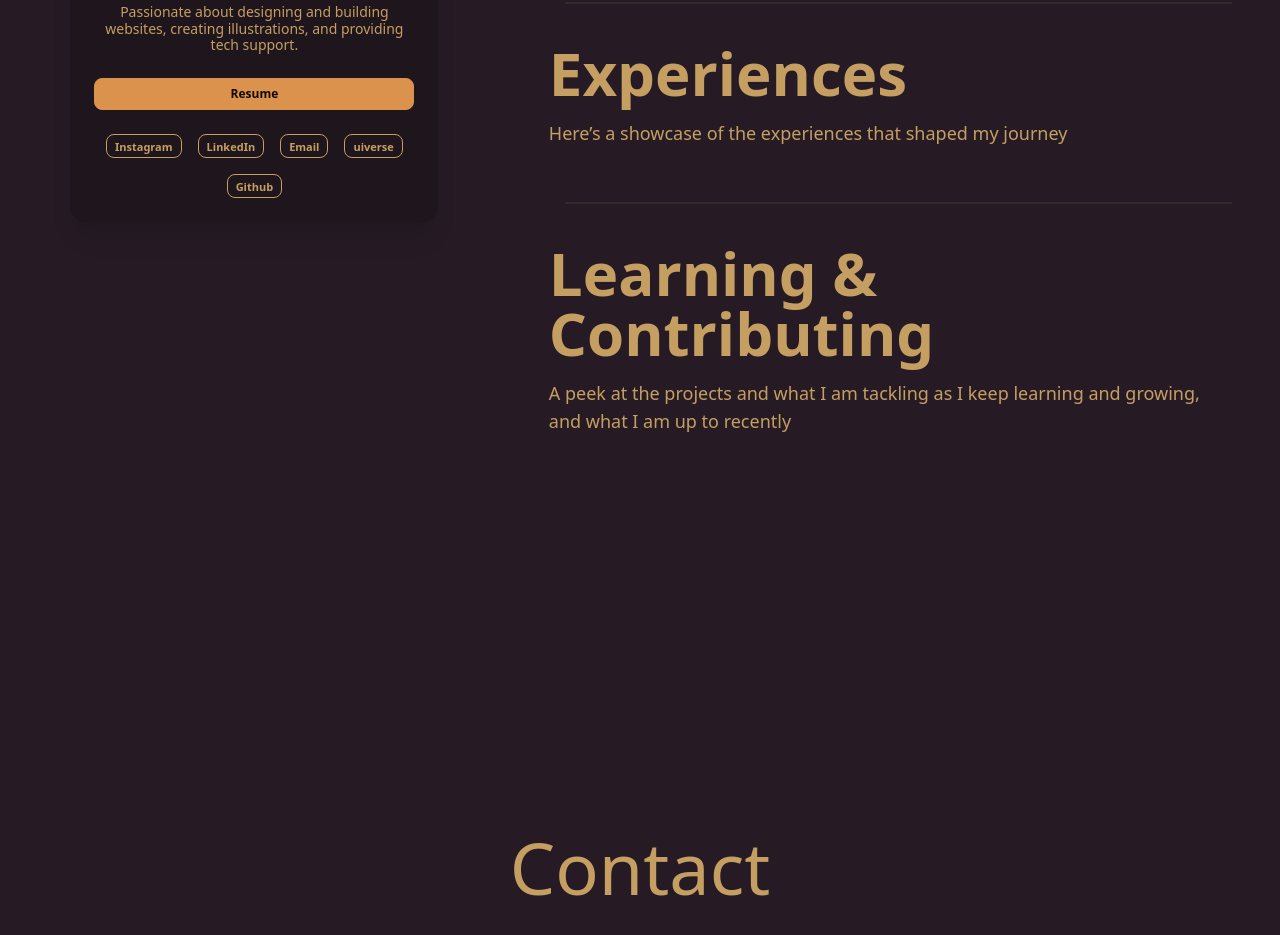
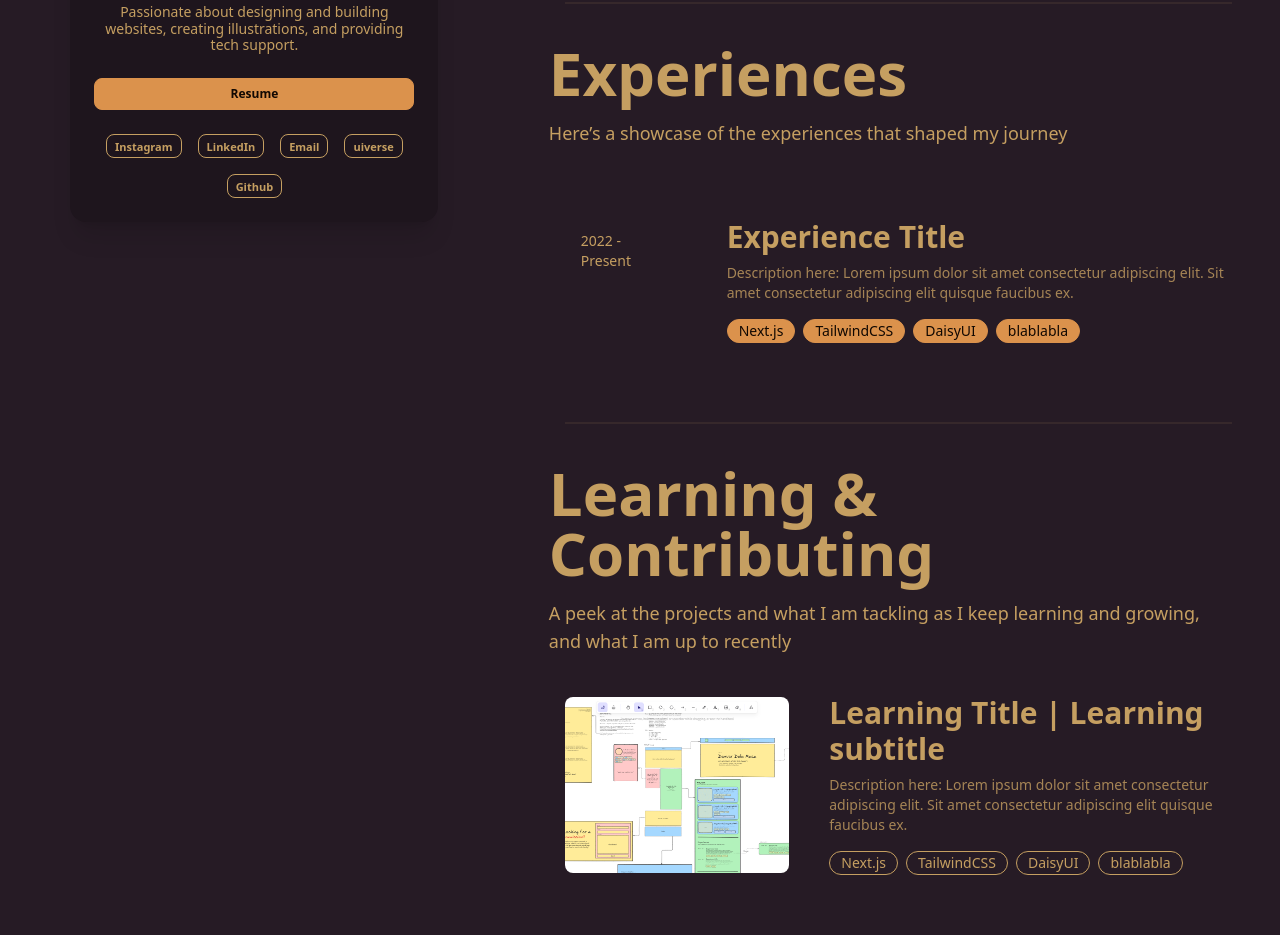
Before and after one commit to denverdelamasa/portfolio-v2, a Next.js app: page / in a window 1280 px wide. Shown: the part 1291-2226 px from the top of the page. Built offline with nearby package versions, Linux system fonts and the light colour scheme.

Commit message:
feat: ExperienceCard and AdvancementCard

```diff
--- a/src/components/homepage/content/Advancements.tsx
+++ b/src/components/homepage/content/Advancements.tsx
@@ -1,5 +1,7 @@
+import AdvancementCard from "./cards/AdvancementCard";
+import sampleImage from "../../../../public/image.png";
+
 export default function Contributing() {
-
   return (
     <section id="advancements" className="hero flex flex-col text-3xl w-full h-auto items-start px-4">
       <div className="hero-content flex flex-col mb-4 items-start text-start">
@@ -9,7 +11,12 @@ export default function Contributing() {
         <p className="text-xs lg:text-lg max-w-prose">
           A peek at the projects and what I am tackling as I keep learning and growing, and what I am up to recently
         </p>
-
+          <AdvancementCard
+            title="Learning Title | Learning subtitle"
+            description="Description here: Lorem ipsum dolor sit amet consectetur adipiscing elit. Sit amet consectetur adipiscing elit quisque faucibus ex. "
+            imageUrl={sampleImage}
+            badges={["Next.js", "TailwindCSS", "DaisyUI", "blablabla"]}
+          />
       </div>
     </section>
   );
--- a/src/components/homepage/content/Experiences.tsx
+++ b/src/components/homepage/content/Experiences.tsx
@@ -1,5 +1,7 @@
+import ExperienceCard from "./cards/ExperienceCard";
+import sampleImage from "../../../../public/image.png";
+
 export default function Experiences() {
-
   return (
     <section id="experiences" className="hero flex flex-col text-3xl w-full h-auto items-start px-4">
       <div className="hero-content flex flex-col mb-4 items-start text-start">
@@ -9,6 +11,14 @@ export default function Experiences() {
         <p className="text-xs lg:text-lg max-w-prose">
           Here’s a showcase of the experiences that shaped my journey
         </p>
+        <div className="w-full mt-8">
+          <ExperienceCard
+            title="Experience Title"
+            description="Description here: Lorem ipsum dolor sit amet consectetur adipiscing elit. Sit amet consectetur adipiscing elit quisque faucibus ex. "
+            date="2022 - Present"
+            badges={["Next.js", "TailwindCSS", "DaisyUI", "blablabla"]}
+          />
+        </div>
       </div>
     </section>
   );
--- /dev/null
+++ b/src/components/homepage/content/cards/AdvancementCard.tsx
@@ -0,0 +1,43 @@
+import React from "react";
+import Image, { StaticImageData } from "next/image";
+
+type AdvancementCardProps = {
+  title: string;
+  description: string;
+  imageUrl: string | StaticImageData;
+  badges?: string[];
+  buttonText?: string;
+};
+
+const AdvancementCard: React.FC<AdvancementCardProps> = ({
+  title,
+  description,
+  imageUrl,
+  badges = [],
+  buttonText = "Learn More",
+}) => {
+  return (
+    <div className="card md:card-side hover:bg-base-200 hover:scale-105 transition-all duration-300 ease-in-out hover:shadow-xl hover:border-1 hover:border-primary">
+      <figure className="p-4 md:w-82 md:h-52 flex items-center justify-center overflow-hidden align-middle m-auto">
+        <Image
+          src={imageUrl}
+          alt={title}
+          className="rounded-lg object-cover m-auto"
+        />
+      </figure>
+      <div className="card-body">
+        <h2 className="card-title text-3xl">{title}</h2>
+        <p className="text-sm text-base-content/80 max-w-prose">{description}</p>
+        <div className="flex flex-wrap gap-2 mt-2 max-w-prose">
+          {badges.map((badge, i) => (
+            <div key={i} className="badge badge-outline">
+              {badge}
+            </div>
+          ))}
+        </div>
+      </div>
+    </div>
+  );
+};
+
+export default AdvancementCard;
--- /dev/null
+++ b/src/components/homepage/content/cards/ExperienceCard.tsx
@@ -0,0 +1,41 @@
+import React from "react";
+import Image, { StaticImageData } from "next/image";
+
+type ExperienceCardProps = {
+  title: string;
+  description: string;
+  date: string;
+  badges?: string[];
+  buttonText?: string;
+};
+
+const ExperienceCard: React.FC<ExperienceCardProps> = ({
+  title,
+  description,
+  date,
+  badges = [],
+}) => {
+  return (
+    <div className="card md:card-side hover:bg-base-200 hover:scale-105 transition-all duration-300 ease-in-out hover:shadow-xl hover:border-1 hover:border-primary">
+      <aside className="p-8 justify-center overflow-hidden align-top hidden md:flex">
+        <p className="align-top text-sm mt-1 top-0">{date}</p>
+      </aside>
+      <div className="card-body">
+        <h2 className="card-title text-3xl">
+            {title}
+        </h2>
+        <p className="align-top text-sm mt-1 top-0 block md:hidden">{date}</p>
+        <p className="text-sm text-base-content/80 max-w-prose">{description}</p>
+        <div className="flex flex-wrap gap-2 mt-2 max-w-prose">
+          {badges.map((badge, i) => (
+            <div key={i} className="badge badge-primary">
+              {badge}
+            </div>
+          ))}
+        </div>
+      </div>
+    </div>
+  );
+};
+
+export default ExperienceCard;
```
